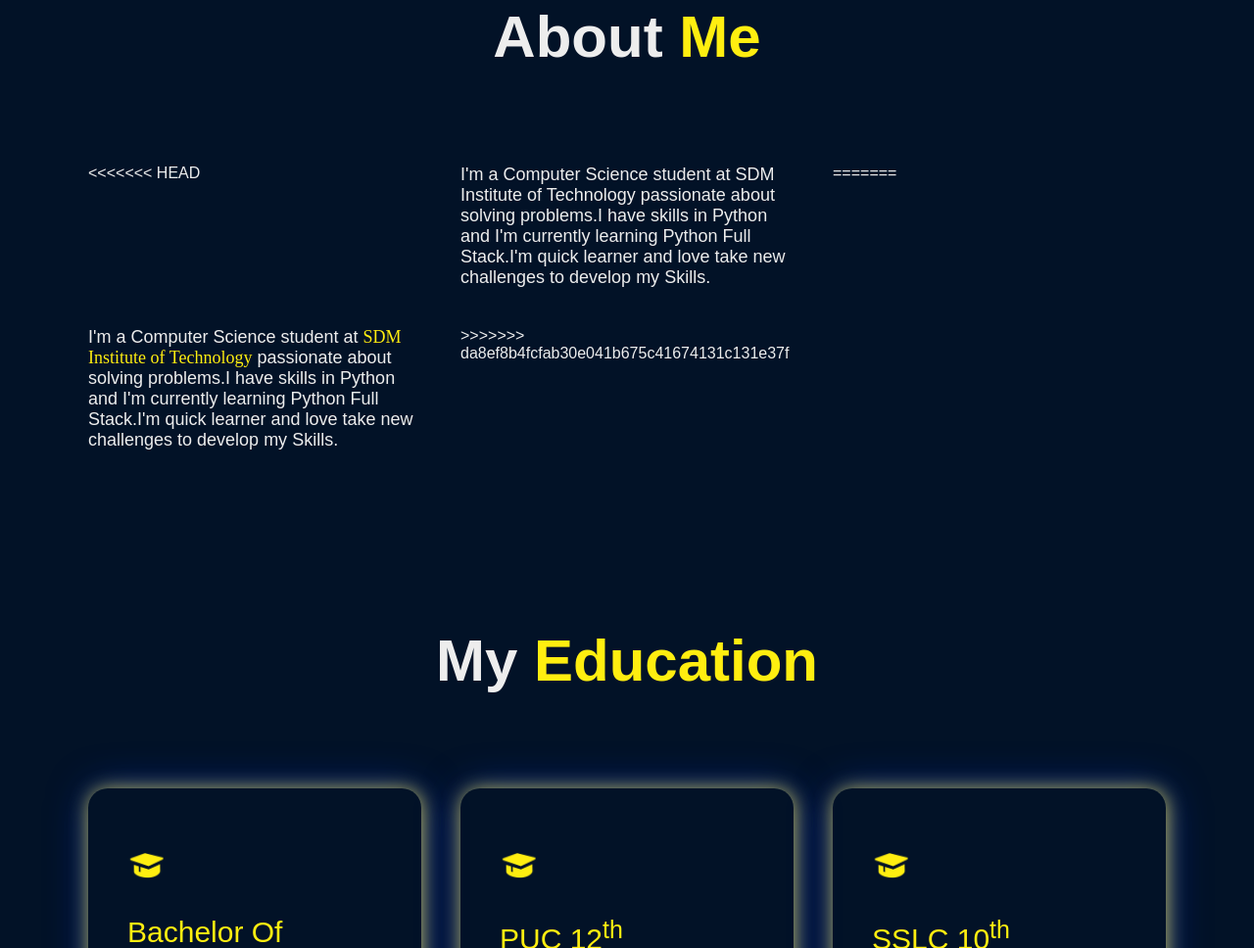
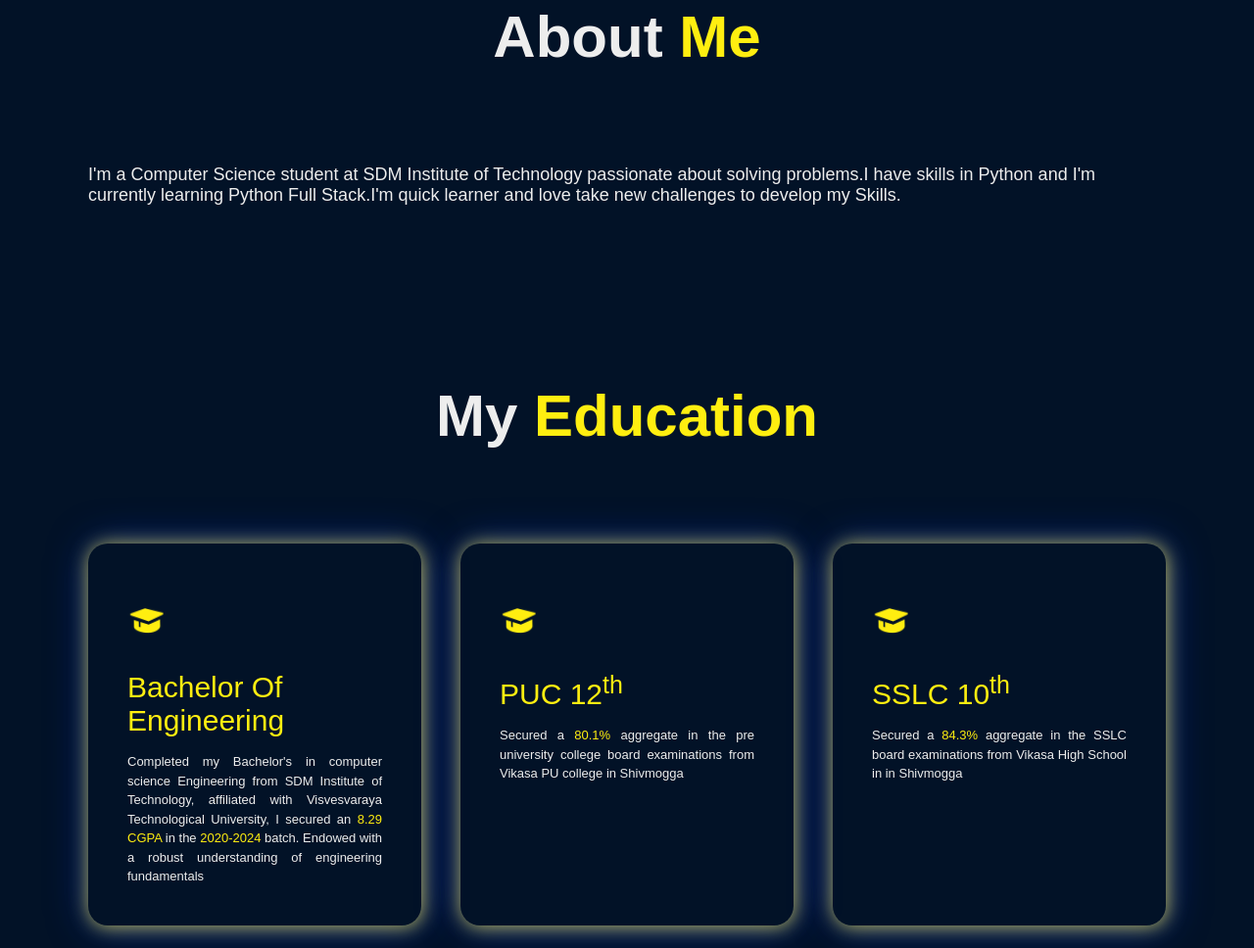
Before and after one commit to Darshancs777/darshancs777.github.io, a plain HTML site: page index.html in a window 1280 px wide. Shown: the part 887-1855 px from the top of the page at 98% size. Drawn offline with nearby package versions, Linux system fonts and the light colour scheme; a script that the page names is missing.

Commit message:
index page is updatede

```diff
--- a/index.html
+++ b/index.html
@@ -59,11 +59,9 @@
             <div class="container">
                 <h1 class="sub-title">About <span>Me</span></h1>
                 <div class="services-list">
-<<<<<<< HEAD
+
                     <p style="font-size: large;">I'm a Computer Science student at SDM Institute of Technology passionate about solving problems.I have skills in Python and I'm currently learning  Python Full Stack.I'm quick learner and love take new challenges to develop my Skills.</p>
-=======
-                    <p style="font-size: large;">I'm a Computer Science student at <span style="color: #ffee10; font-family: 'Times New Roman', Times, serif;font-size: large  ;">SDM Institute of Technology</span> passionate about solving problems.I have skills in Python and I'm currently learning  Python Full Stack.I'm quick learner and love take new challenges to develop my Skills.</p>
->>>>>>> da8ef8b4fcfab30e041b675c41674131c131e37f
+
 
                 </div>
             </div>
```
